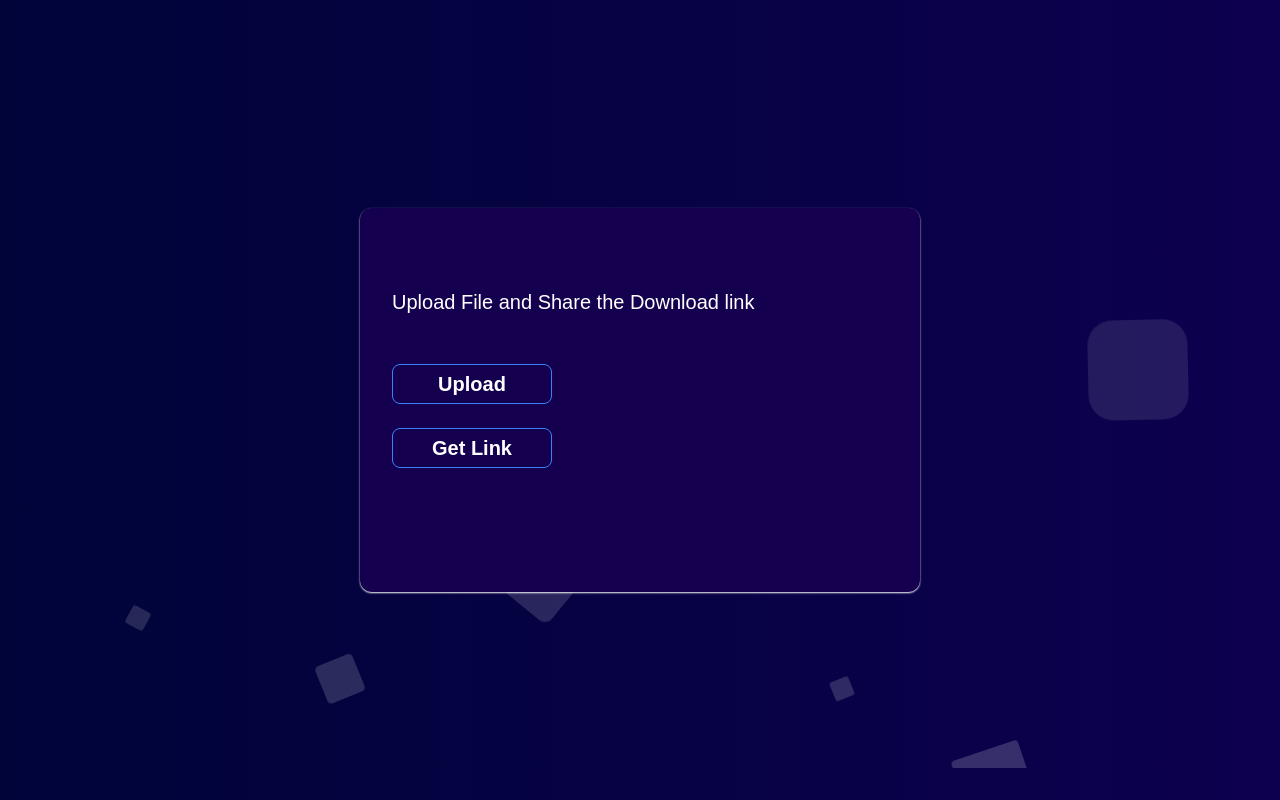
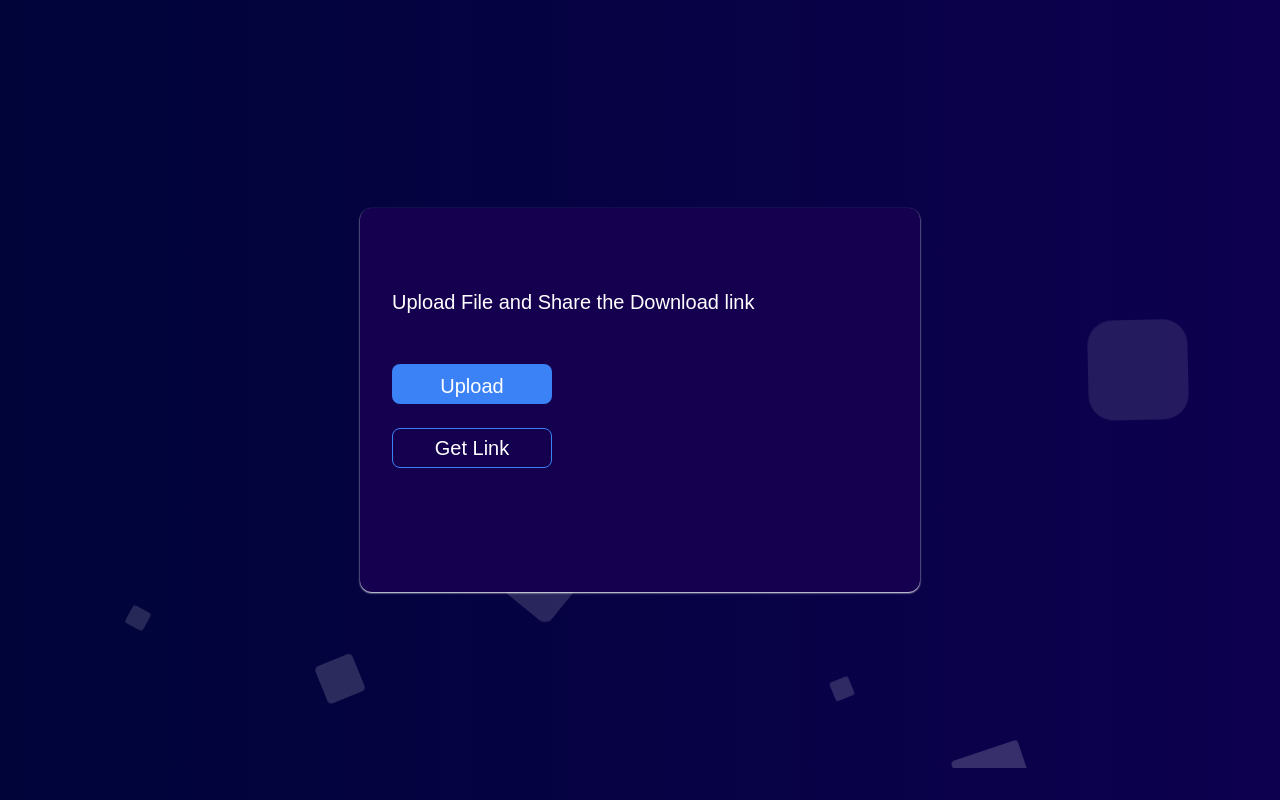
Before and after one commit to rubinapokhrel061/File_sharing, a React (Create React App) app: page / in a window 1280 px wide. Built offline with nearby package versions, Linux system fonts and the light colour scheme; a web font is replaced by a local one.

Commit message:
button style change

```diff
--- a/src/Upload.jsx
+++ b/src/Upload.jsx
@@ -77,10 +77,12 @@ const Upload = () => {
           <br />
           <div className="flex flex-col">
             <button
-              className="w-[7rem] md:w-[10rem] h-10  bg-transparent hover:bg-[#231b74] text-sm md:text-xl font-semibold  py-1 px-3 border  border-blue-500  rounded-lg"
+              className={`bg-blue-500 text-white w-[7rem] md:w-[10rem] text-sm md:text-xl font-medium h-10 px-4 py-2 rounded-lg  ${
+                result ? "bg-green-500" : "hover:bg-blue-600"
+              }`}
               onClick={onUploadFileClick}
             >
-              {result ? "Uploded" : "Upload"}
+              {result ? "Uploded!" : "Upload"}
             </button>
             <input
               type="file"
@@ -99,7 +101,8 @@ const Upload = () => {
 
           <button
             onClick={getLink}
-            className="w-[7rem] md:w-[10rem] h-10 mt-2 bg-transparent hover:bg-[#231b74] text-sm md:text-xl font-semibold  py-1 px-3 border  border-blue-500  rounded-lg"
+            className="w-[7rem] md:w-[10rem]
+             h-10 mt-2 bg-transparent  text-sm md:text-xl font-medium  py-1 px-3 border  border-blue-500 hover:border-blue-600  rounded-lg"
           >
             Get Link
           </button>
```
